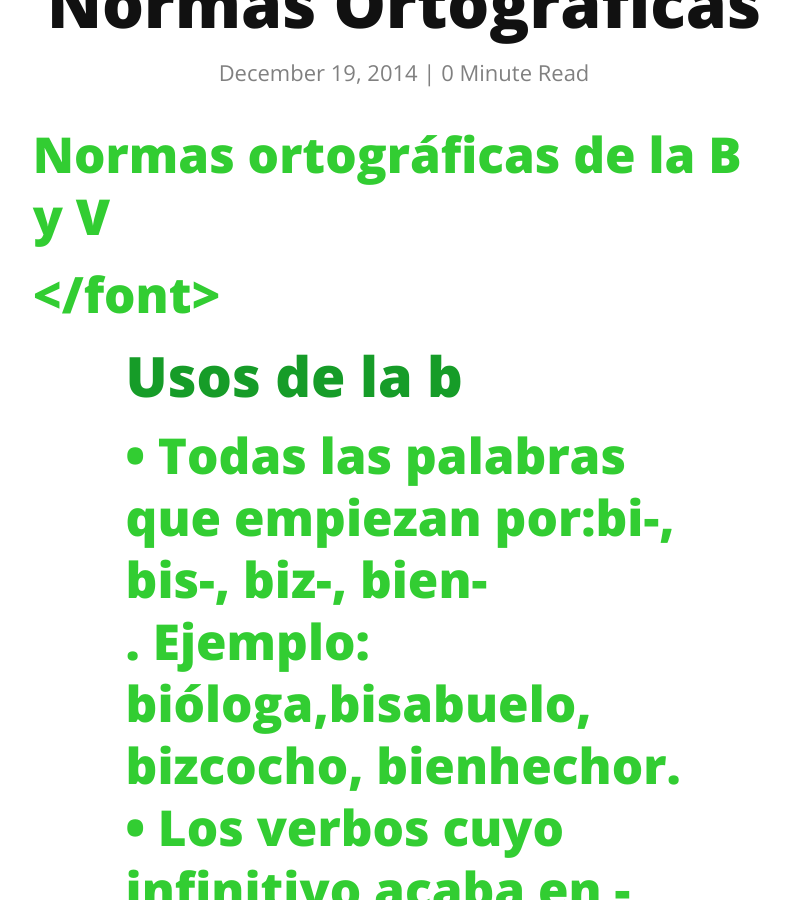
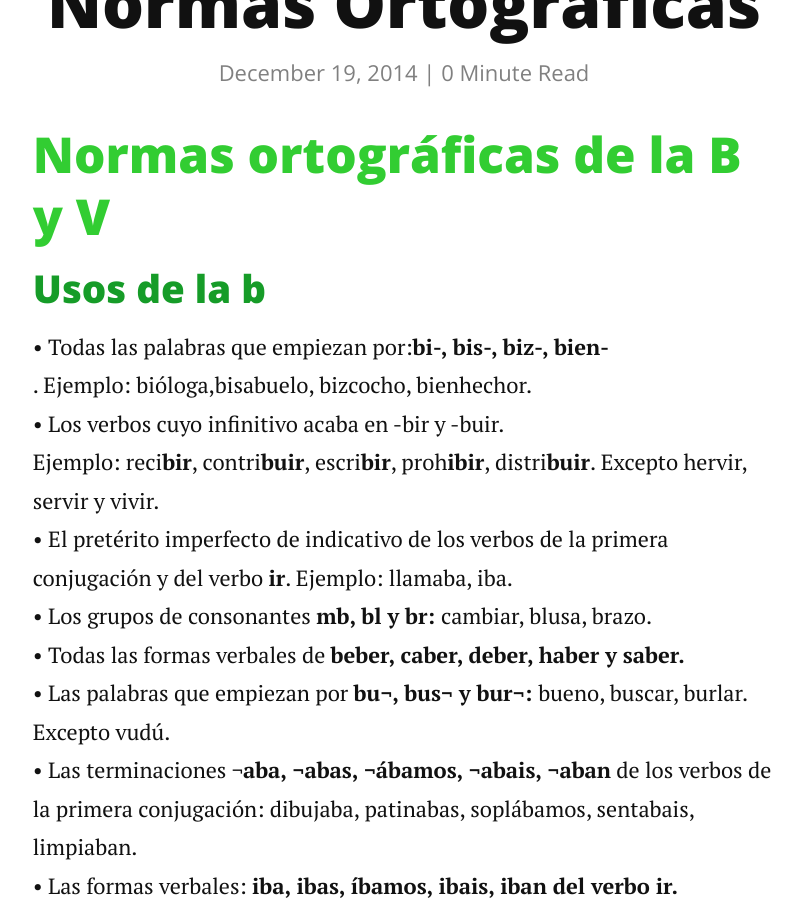
Before and after one commit to BlogdeLenguaje/BlogdeLenguaje.github.io, a Jekyll site: the page built from _posts/2014-12-19-NormasOrtografica.markdown, in a window 1280 px wide and 900 px high, scrolled down 394 px. Shown: the whole window, without its empty margins (236-1038 px from the left). Built offline with Jekyll 4.4.1, drawn with Linux system fonts in a browser that asks for light colours; nearby versions of some CDN libraries.

Commit message:
Update 2014-12-19-NormasOrtografica.markdown

```diff
--- a/_posts/2014-12-19-NormasOrtografica.markdown
+++ b/_posts/2014-12-19-NormasOrtografica.markdown
@@ -3,8 +3,8 @@ layout: post
 title:  "Normas Ortograficas"
 date:   2014-12-19
 ---
-<font color="#32CD32"><h2>Normas ortográficas de la B y V <h2></font>
-<font color="#169C28"><h4>Usos de la b</h4></font>
+<font color="#32CD32"><h2>Normas ortográficas de la B y V </h2></font>
+<font color="#169C28"><h3>Usos de la b</h3></font>
 <p>
 •	Todas las palabras que empiezan por:<b>bi-, bis-, biz-, bien-</b><br>. Ejemplo: bióloga,bisabuelo, bizcocho, bienhechor.<br>
 •	Los verbos cuyo infinitivo acaba en -bir y -buir.<br>
```
